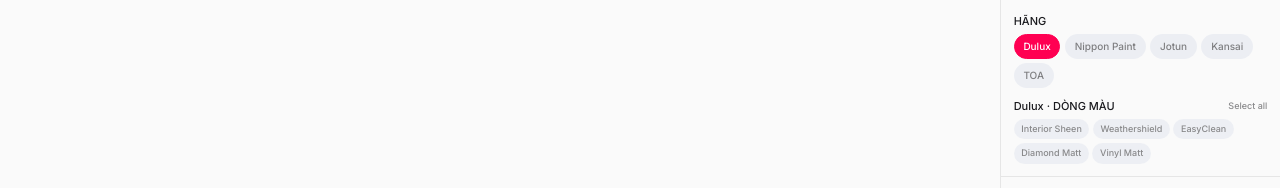
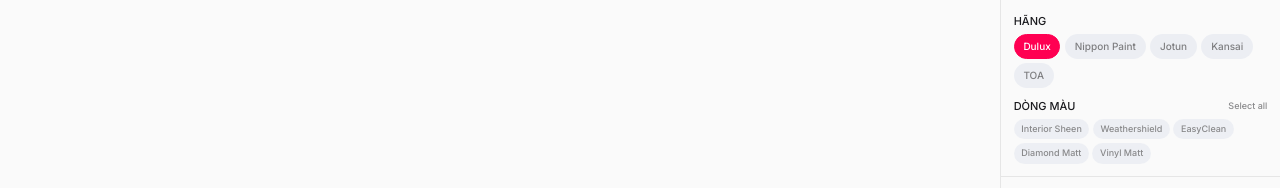
Before and after one commit to DuyTh4i/color-mixer-fe, a React (Vite) app: page / in a window 1280 px wide. Shown: the top 188 px of the page. Built offline with nearby package versions, Linux system fonts and the light colour scheme.

Commit message:
refactor some texts

```diff
--- a/src/app/App.tsx
+++ b/src/app/App.tsx
@@ -612,7 +612,7 @@
                   return (
                     <div key={brand} className="space-y-1">
                       <div className="flex items-center justify-between mb-1">
-                        <label className="block text-foreground/60 text-[10px] font-bold tracking-wider uppercase">{brand} · Dòng màu</label>
+                        <label className="block text-foreground/60 text-[10px] font-bold tracking-wider uppercase">Dòng màu</label>
                         <button
                           onClick={() => { setSelectedSubCollections(prev => ({ ...prev, [brand]: allSelected ? new Set<string>() : new Set(subs) })); }}
                           style={{ fontSize: "10px", color: "var(--color-foreground)", opacity: 0.5, cursor: "pointer", background: "none", border: "none", padding: 0 }}
@@ -824,7 +824,7 @@
                   return (
                     <div key={brand}>
                       <div style={{ display: "flex", alignItems: "center", justifyContent: "space-between", marginBottom: labelMb }}>
-                        <label className="block text-foreground/60" style={{ fontSize: labelFs }}>{brand} · DÒNG MÀU</label>
+                        <label className="block text-foreground/60" style={{ fontSize: labelFs }}>DÒNG MÀU</label>
                         <button onClick={() => { setSelectedSubCollections(prev => ({ ...prev, [brand]: allSelected ? new Set<string>() : new Set(subs) })); }}
                           style={{ fontSize: "clamp(9px, 0.47vw, 10px)", color: "var(--color-foreground)", opacity: 0.5, cursor: "pointer", background: "none", border: "none", padding: 0 }}>
                           {allSelected ? "Deselect all" : "Select all"}
```
